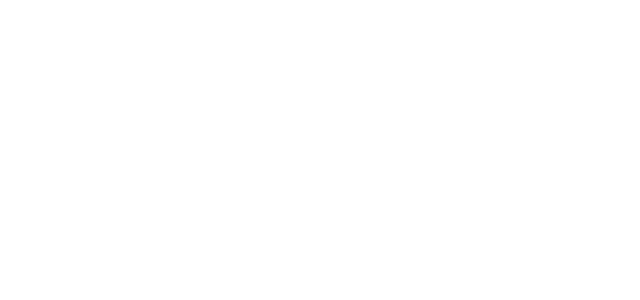
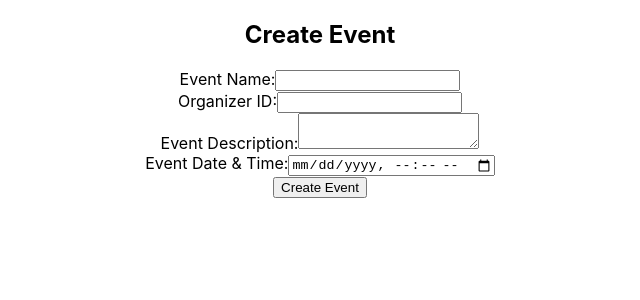
Before and after one commit to GianIraLariosa/metro, a React (Create React App) app: page /organizer/create_event in a window 1280 px wide. Before the commit this address had no page. Shown: the top 300 px of the page, without its empty margins (320-960 px from the left). Built offline with nearby package versions, Linux system fonts and the light colour scheme.

Commit message:
Added create event

```diff
--- a/src/App.js
+++ b/src/App.js
@@ -4,6 +4,7 @@
 import './App.css';
 import Organizer from './Organizer';
 import Login from './login'
+import Create_Event from './create_event';
 
 function App() {
 
@@ -14,9 +15,8 @@
         <Routes>
           <Route path='/' element={<Login />} />
           <Route path="/organizer" element={<Organizer />} />
+          <Route path='/organizer/create_event' element={<Create_Event />} />
         </Routes>
-
-
       </BrowserRouter>
     </div>
   );
--- a/src/Organizer.js
+++ b/src/Organizer.js
@@ -1,7 +1,16 @@
+import { useNavigate } from "react-router-dom";
+
 function Organizer(){
+    const navigate = useNavigate();
+
+    const handleonClick = () => {
+        navigate('create_event');
+    }
+
     return(
         <div>
             <p>Hello</p>
+            <button onClick={handleonClick}>Create Event</button>
         </div>
     );
 }
--- a/src/create_event.js
+++ b/src/create_event.js
@@ -1,5 +1,62 @@
+import axios from "axios";
+import { useState } from "react";
+
 function Create_Event () {
+    const [eventName, setEventName] = useState('');
+  const [organizerId, setOrganizerId] = useState('');
+  const [eventDescription, setEventDescription] = useState('');
+  const [eventDateTime, setEventDateTime] = useState('');
+  const [message, setMessage] = useState('');
 
+  const handleSubmit = async (e) => {
+    e.preventDefault();
+    try {
+      const response = await axios.post('http://localhost/metro%20events/create_event.php', {
+        event_name: eventName,
+        organizer: organizerId,
+        event_description: eventDescription,
+        event_datetime: eventDateTime,
+      }, {
+        headers: {
+          'Content-Type': 'multipart/form-data'
+        }});
+      console.log(response);
+      setMessage(response.data);
+    } catch (error) {
+      console.error('Error:', error);
+      setMessage('An error occurred. Please try again later.');
+    }
+  };
+
+  return (
+    <div>
+      <h2>Create Event</h2>
+      <form onSubmit={handleSubmit} method="POST">
+        <label>
+          Event Name:
+          <input type="text" value={eventName} onChange={(e) => setEventName(e.target.value)} required />
+        </label>
+        <br />
+        <label>
+          Organizer ID:
+          <input type="number" value={organizerId} onChange={(e) => setOrganizerId(e.target.value)} required />
+        </label>
+        <br />
+        <label>
+          Event Description:
+          <textarea value={eventDescription} onChange={(e) => setEventDescription(e.target.value)} required />
+        </label>
+        <br />
+        <label>
+          Event Date & Time:
+          <input type="datetime-local" value={eventDateTime} onChange={(e) => setEventDateTime(e.target.value)} required />
+        </label>
+        <br />
+        <button type="submit">Create Event</button>
+      </form>
+      <p>{message}</p>
+    </div>
+  );
 }
 
 export default Create_Event;
```
